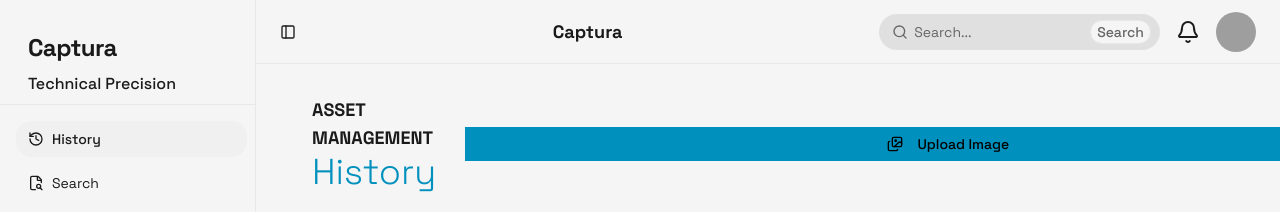
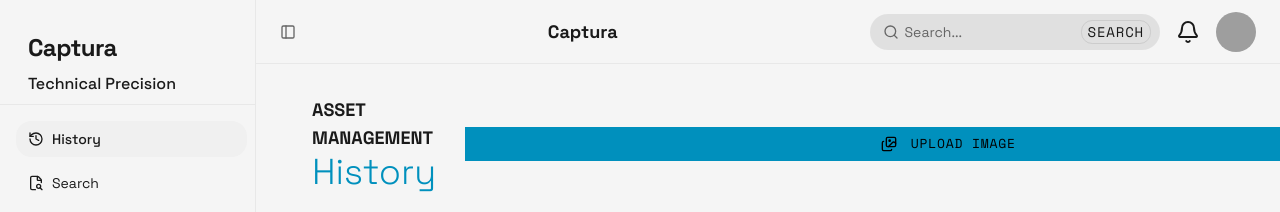
Before and after one commit to Ekomjah/captura, a React (Vite) app in the folder app/frontend/: page / in a window 1280 px wide. Shown: the top 212 px of the page. Built offline with nearby package versions, Linux system fonts and the light colour scheme; no server answers; grey boxes are pictures that could not be loaded; a web font is replaced by a local one.

Commit message:
style(frontend): restyle button & badge as Darkroom instruments

```diff
--- a/app/frontend/src/components/ui/badge.tsx
+++ b/app/frontend/src/components/ui/badge.tsx
@@ -5,20 +5,19 @@ import { Slot } from "radix-ui"
 import { cn } from "@/lib/utils"
 
 const badgeVariants = cva(
-  "group/badge inline-flex h-5 w-fit shrink-0 items-center justify-center gap-1 overflow-hidden rounded-3xl border border-transparent px-2 py-0.5 text-xs font-medium whitespace-nowrap transition-all focus-visible:border-ring focus-visible:ring-[3px] focus-visible:ring-ring/50 has-data-[icon=inline-end]:pr-1.5 has-data-[icon=inline-start]:pl-1.5 aria-invalid:border-destructive aria-invalid:ring-destructive/20 dark:aria-invalid:ring-destructive/40 [&>svg]:pointer-events-none [&>svg]:size-3!",
+  "group/badge inline-flex h-5 w-fit shrink-0 items-center justify-center gap-1 overflow-hidden rounded-full border bg-transparent px-2 py-0.5 font-mono text-[11px] font-normal tracking-[0.06em] uppercase whitespace-nowrap transition-all focus-visible:border-ring focus-visible:ring-[3px] focus-visible:ring-ring/50 has-data-[icon=inline-end]:pr-1.5 has-data-[icon=inline-start]:pl-1.5 aria-invalid:border-destructive aria-invalid:ring-destructive/20 dark:aria-invalid:ring-destructive/40 [&>svg]:pointer-events-none [&>svg]:size-3!",
   {
     variants: {
       variant: {
-        default: "bg-primary text-primary-foreground [a]:hover:bg-primary/80",
-        secondary:
-          "bg-secondary text-secondary-foreground [a]:hover:bg-secondary/80",
+        default: "border-signal/40 text-signal [a]:hover:border-signal",
+        secondary: "border-border text-text-secondary [a]:hover:border-border-visible",
         destructive:
-          "bg-destructive/10 text-destructive focus-visible:ring-destructive/20 dark:bg-destructive/20 dark:focus-visible:ring-destructive/40 [a]:hover:bg-destructive/20",
+          "border-destructive/50 text-destructive focus-visible:ring-destructive/20 [a]:hover:border-destructive",
         outline:
-          "border-border text-foreground [a]:hover:bg-muted [a]:hover:text-muted-foreground",
+          "border-border-visible text-foreground [a]:hover:border-foreground",
         ghost:
-          "hover:bg-muted hover:text-muted-foreground dark:hover:bg-muted/50",
-        link: "text-primary underline-offset-4 hover:underline",
+          "border-transparent text-muted-foreground hover:text-foreground",
+        link: "border-transparent font-sans normal-case tracking-normal text-primary underline-offset-4 hover:underline",
       },
     },
     defaultVariants: {
--- a/app/frontend/src/components/ui/button.tsx
+++ b/app/frontend/src/components/ui/button.tsx
@@ -5,20 +5,20 @@ import { Slot } from "radix-ui";
 import { cn } from "@/lib/utils";
 
 const buttonVariants = cva(
-  "group/button inline-flex shrink-0 items-center justify-center rounded-4xl border border-transparent bg-clip-padding text-sm font-medium whitespace-nowrap transition-all outline-none select-none focus-visible:border-ring focus-visible:ring-3 focus-visible:ring-ring/30 active:not-aria-[haspopup]:translate-y-px disabled:pointer-events-none disabled:opacity-50 aria-invalid:border-destructive aria-invalid:ring-3 aria-invalid:ring-destructive/20 dark:aria-invalid:border-destructive/50 dark:aria-invalid:ring-destructive/40 [&_svg]:pointer-events-none [&_svg]:shrink-0 [&_svg:not([class*='size-'])]:size-4",
+  "group/button inline-flex shrink-0 items-center justify-center rounded-full border border-transparent bg-clip-padding font-mono text-[13px] font-normal tracking-[0.06em] uppercase whitespace-nowrap transition-all duration-200 ease-out outline-none select-none focus-visible:border-ring focus-visible:ring-3 focus-visible:ring-ring/40 active:not-aria-[haspopup]:translate-y-px disabled:pointer-events-none disabled:opacity-40 aria-invalid:border-destructive aria-invalid:ring-3 aria-invalid:ring-destructive/20 dark:aria-invalid:border-destructive/50 dark:aria-invalid:ring-destructive/40 [&_svg]:pointer-events-none [&_svg]:shrink-0 [&_svg:not([class*='size-'])]:size-4",
   {
     variants: {
       variant: {
-        default: "bg-primary text-primary-foreground hover:bg-primary/80",
+        default: "bg-primary text-primary-foreground hover:bg-primary/90",
         outline:
-          "border-border bg-background hover:bg-muted hover:text-foreground aria-expanded:bg-muted aria-expanded:text-foreground dark:bg-transparent dark:hover:bg-input/30",
+          "border-input bg-transparent text-foreground hover:border-foreground aria-expanded:border-foreground",
         secondary:
           "bg-secondary text-secondary-foreground hover:bg-secondary/80 aria-expanded:bg-secondary aria-expanded:text-secondary-foreground",
         ghost:
-          "hover:bg-muted hover:text-foreground aria-expanded:bg-muted aria-expanded:text-foreground dark:hover:bg-muted/50",
+          "text-muted-foreground hover:bg-accent hover:text-foreground aria-expanded:bg-accent aria-expanded:text-foreground",
         destructive:
-          "bg-destructive/10 text-destructive hover:bg-destructive/20 focus-visible:border-destructive/40 focus-visible:ring-destructive/20 dark:bg-destructive/20 dark:hover:bg-destructive/30 dark:focus-visible:ring-destructive/40",
-        link: "text-primary underline-offset-4 hover:underline",
+          "border-destructive/60 text-destructive hover:border-destructive hover:bg-destructive/10 focus-visible:border-destructive/40 focus-visible:ring-destructive/20",
+        link: "font-sans normal-case tracking-normal text-primary underline-offset-4 hover:underline",
       },
       size: {
         default:
```
